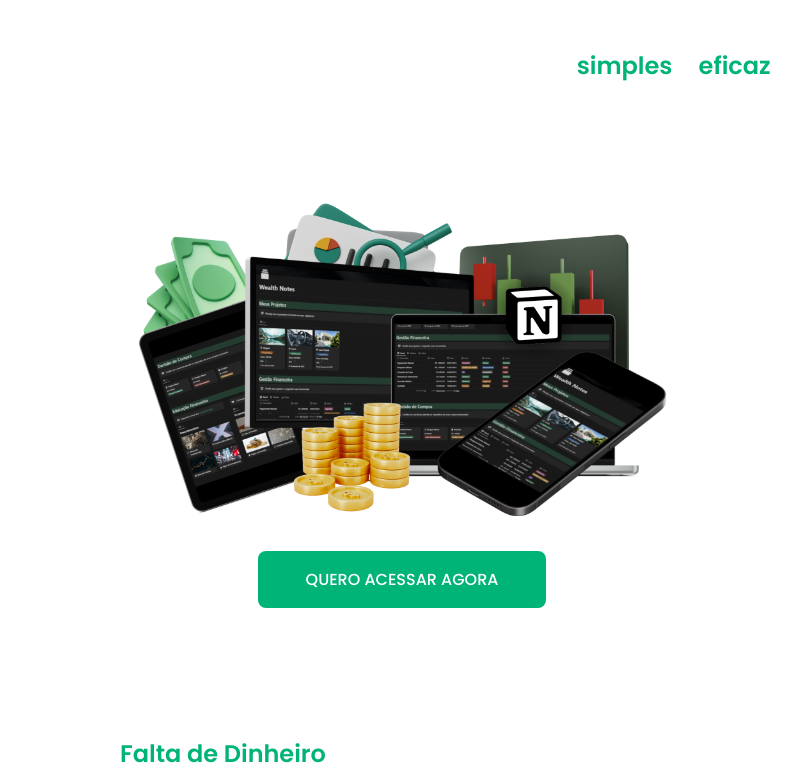
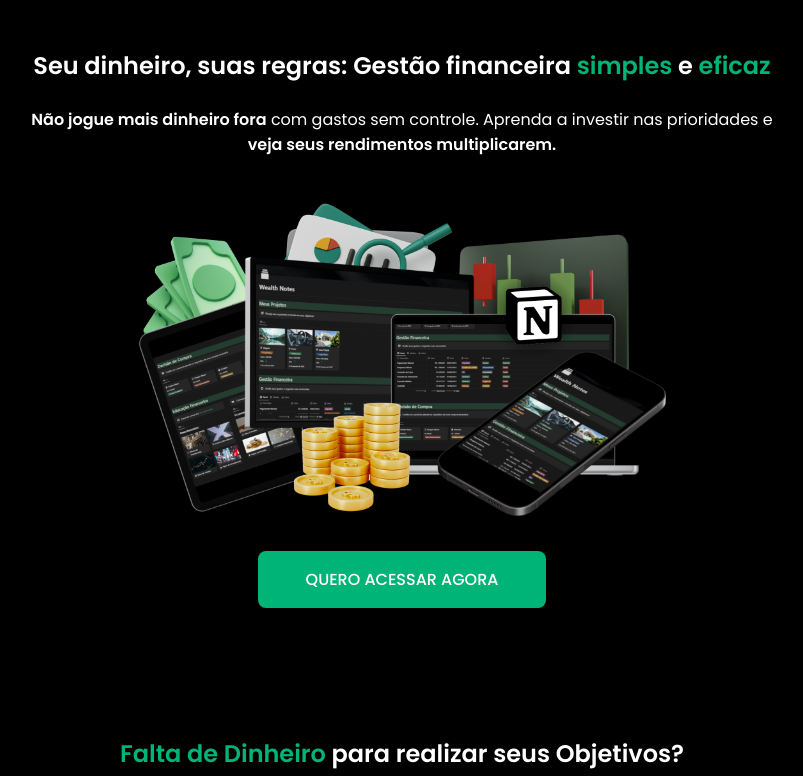
Before and after one commit to Norgales/Wealth-Notes, a plain HTML site: page index.html in a window 1280 px wide. Shown: the top 776 px of the page, without its empty margins (238-1041 px from the left). Drawn offline with nearby package versions, Linux system fonts and the light colour scheme.

Commit message:
Update styles.css

```diff
--- a/assets/css/styles.css
+++ b/assets/css/styles.css
@@ -89,7 +89,7 @@ body {
   margin: 0 0 var(--header-height) 0;
   font-family: var(--body-font);
   font-size: var(--normal-font-size);
-  background-color: var(--body-color-second);
+  background-color: black;
   color:#fff;
 }
 
```
